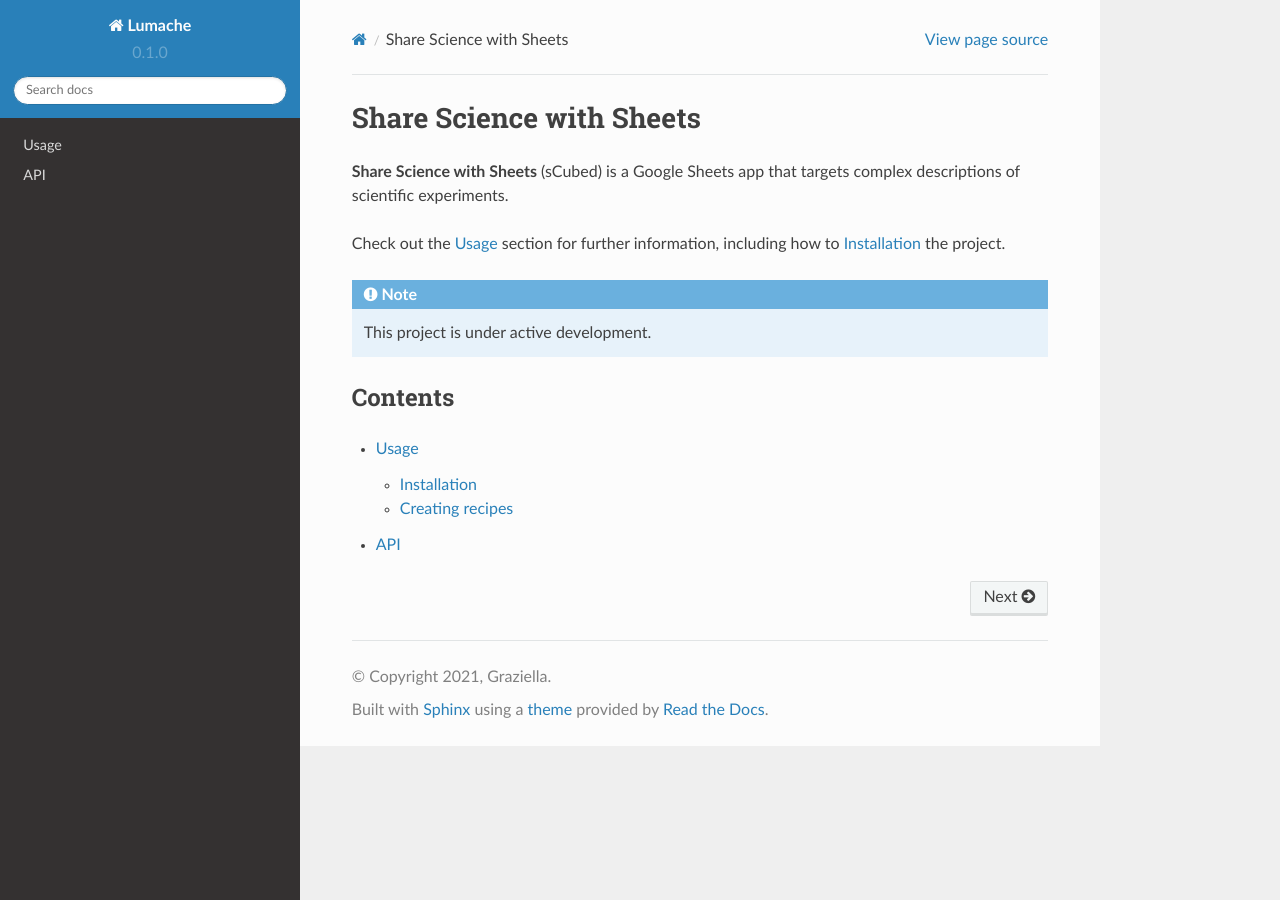
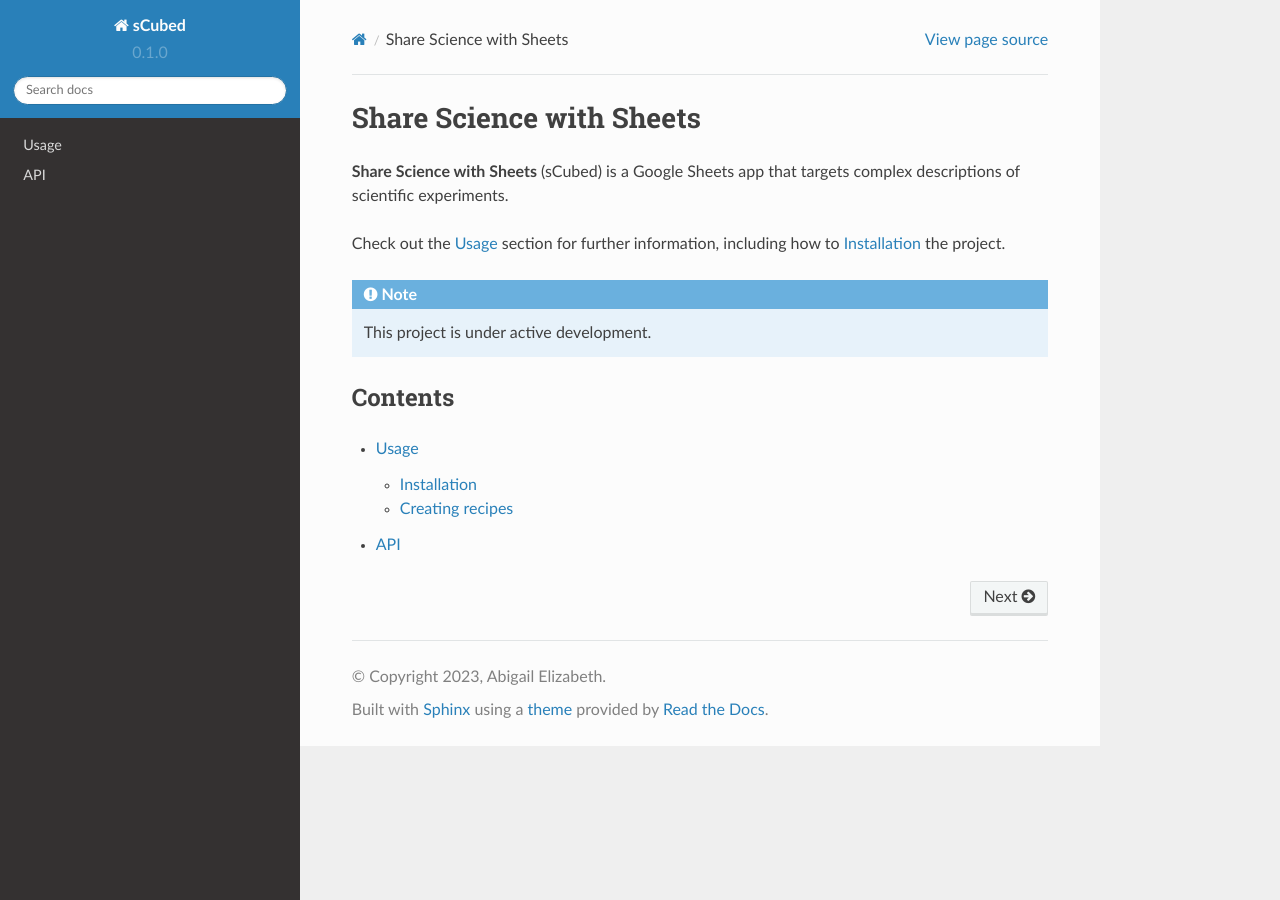
Before and after one commit to aemoore62/sCubed_docs, a Sphinx documentation site: the page built from docs/source/index.rst, in a window 1280 px wide. Built offline with Sphinx 7.4.7 and the Read the Docs theme 2.0.0, drawn with Linux system fonts in a browser that asks for light colours.

Commit message:
docs: update project info

```diff
--- a/docs/source/conf.py
+++ b/docs/source/conf.py
@@ -2,9 +2,9 @@
 
 # -- Project information
 
-project = 'Lumache'
-copyright = '2021, Graziella'
-author = 'Graziella'
+project = 'sCubed'
+copyright = '2023, Abigail Elizabeth'
+author = 'Abigail Elizabeth'
 
 release = '0.1'
 version = '0.1.0'
```
